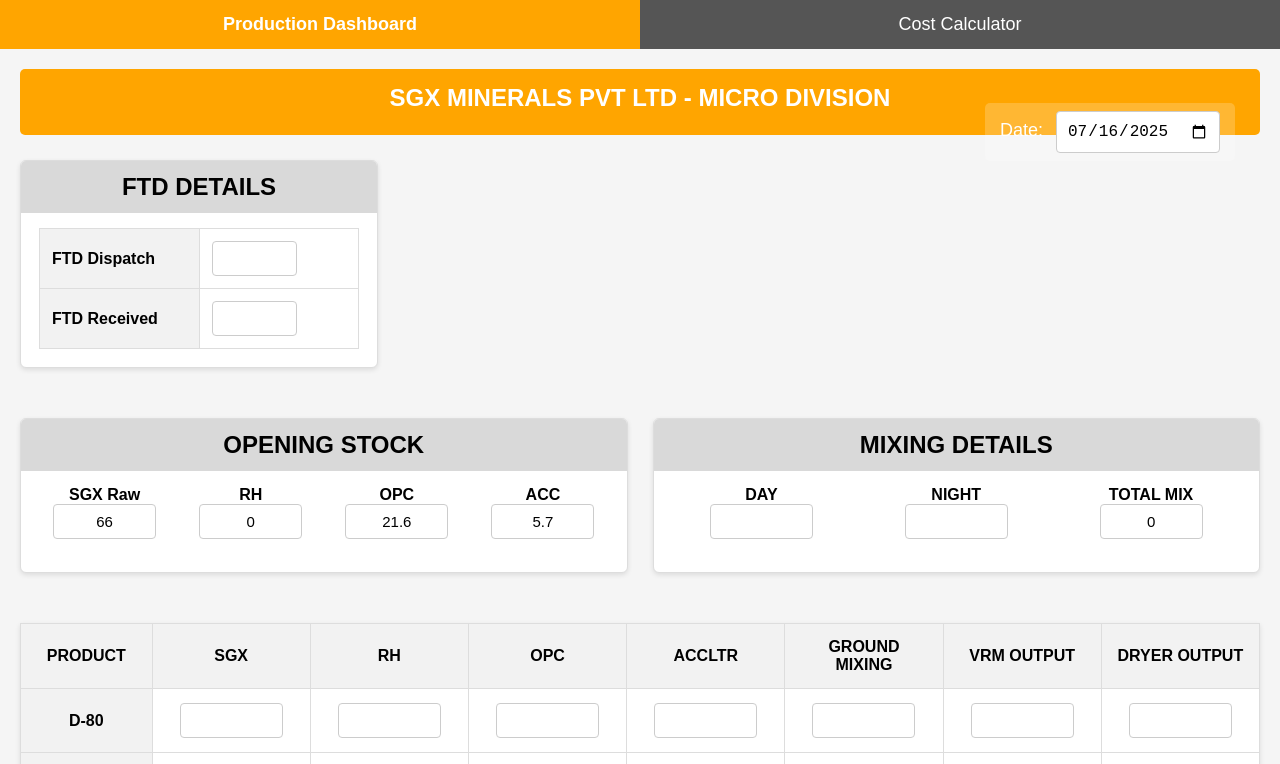
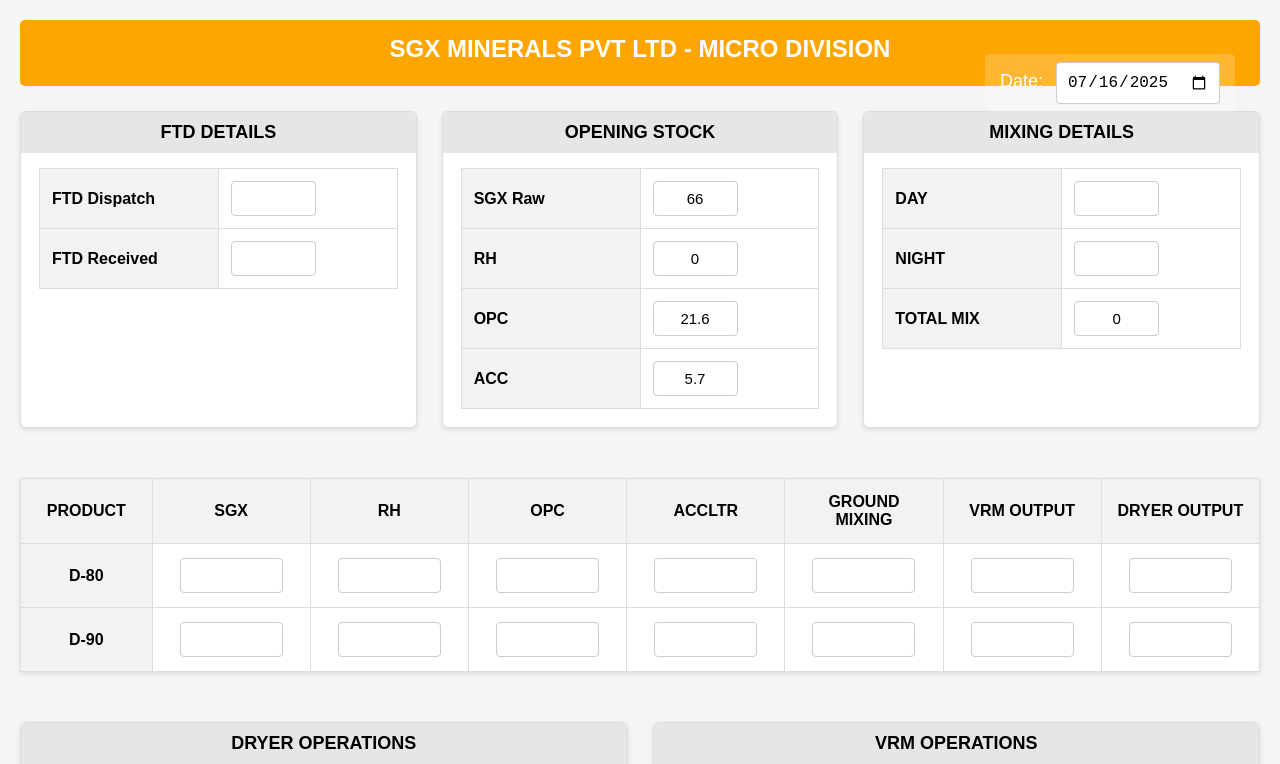
Before and after one commit to bimal-bp/FTD-Production-Report-, a plain HTML site: page index.html in a window 1280 px wide. Shown: the top 764 px of the page. Drawn offline with Linux system fonts and the light colour scheme.

Commit message:
Update index.html

```diff
--- a/index.html
+++ b/index.html
@@ -3,55 +3,14 @@
 <head>
     <meta charset="UTF-8">
     <meta name="viewport" content="width=device-width, initial-scale=1.0">
-    <title>SGX Minerals - Production Management</title>
+    <title>SGX Minerals - Production & Cost Management</title>
     <style>
         /* Global Styles */
         body {
             font-family: Arial, sans-serif;
             margin: 0;
-            padding: 0;
+            padding: 20px;
             background-color: #f5f5f5;
-        }
-
-        /* Tab Navigation */
-        .tab-container {
-            width: 100%;
-            background-color: #333;
-            overflow: hidden;
-        }
-
-        .tab-buttons {
-            display: flex;
-        }
-
-        .tab-button {
-            background-color: #555;
-            color: white;
-            border: none;
-            outline: none;
-            cursor: pointer;
-            padding: 14px 20px;
-            font-size: 18px;
-            flex: 1;
-            transition: background-color 0.3s;
-        }
-
-        .tab-button:hover {
-            background-color: #777;
-        }
-
-        .tab-button.active {
-            background-color: orange;
-            font-weight: bold;
-        }
-
-        .tab-content {
-            display: none;
-            padding: 20px;
-        }
-
-        .tab-content.active {
-            display: block;
         }
 
         /* Common Header Styles */
@@ -286,10 +245,9 @@
             border: 1px solid #ddd;
             padding: 18px;
             border-radius: 6px;
-            margin-bottom: 25px;
-            width: 320px;
             box-shadow: 0 2px 5px rgba(0,0,0,0.1);
             background-color: white;
+            flex: 1;
         }
 
         .ftd-title {
@@ -371,7 +329,7 @@
             font-size: 22px;
         }
 
-        .section-title {
+        .cost-section-title {
             background-color: #d9d9d9;
             font-weight: bold;
             text-align: center;
@@ -449,12 +407,8 @@
                 background-color: white;
             }
 
-            .tab-container, .no-print {
+            .no-print {
                 display: none;
-            }
-
-            .tab-content {
-                display: block !important;
             }
 
             input {
@@ -480,19 +434,29 @@
                 box-shadow: none;
             }
         }
+
+        /* Top sections container */
+        .top-sections {
+            display: flex;
+            gap: 25px;
+            margin-bottom: 25px;
+            width: 100%;
+        }
+
+        /* Cost calculator header */
+        .cost-header {
+            background-color: #4CAF50;
+            color: white;
+            padding: 15px;
+            text-align: center;
+            margin: 40px 0 25px 0;
+            position: relative;
+            border-radius: 5px;
+        }
     </style>
 </head>
 <body>
-    <!-- Tab Navigation -->
-    <div class="tab-container">
-        <div class="tab-buttons">
-            <button class="tab-button active" onclick="openTab('production')">Production Dashboard</button>
-            <button class="tab-button" onclick="openTab('cost')">Cost Calculator</button>
-        </div>
-    </div>
-
-    <!-- Production Dashboard Tab -->
-    <div id="production" class="tab-content active">
+    <!-- Production Dashboard -->
     <div class="header">
         <div class="company-name">SGX MINERALS PVT LTD - MICRO DIVISION</div>
         <div class="date-picker no-print">
@@ -502,6 +466,8 @@
     </div>
 
     <div class="dashboard">
+        <!-- Top Sections (FTD, Opening Stock, Mixing) in one row -->
+        <div class="top-sections">
             <!-- FTD Section -->
             <div class="ftd-section">
                 <div class="section-title">FTD DETAILS</div>
@@ -517,48 +483,46 @@
                 </table>
             </div>
 
-            <!-- Combined Horizontal Section -->
-            <div class="horizontal-container">
             <!-- Opening Stock -->
-                <div class="horizontal-section">
+            <div class="ftd-section">
                 <div class="section-title">OPENING STOCK</div>
-                    <div class="horizontal-row">
-                        <div class="horizontal-cell">
-                            <div class="form-label">SGX Raw</div>
-                            <input type="text" value="66">
-                        </div>
-                        <div class="horizontal-cell">
-                            <div class="form-label">RH</div>
-                            <input type="text" value="0">
-                        </div>
-                        <div class="horizontal-cell">
-                            <div class="form-label">OPC</div>
-                            <input type="text" value="21.6">
-                        </div>
-                        <div class="horizontal-cell">
-                            <div class="form-label">ACC</div>
-                            <input type="text" value="5.7">
-                        </div>
-                    </div>
+                <table class="ftd-table">
+                    <tr>
+                        <th>SGX Raw</th>
+                        <td><input type="text" class="ftd-input-full" value="66"></td>
+                    </tr>
+                    <tr>
+                        <th>RH</th>
+                        <td><input type="text" class="ftd-input-full" value="0"></td>
+                    </tr>
+                    <tr>
+                        <th>OPC</th>
+                        <td><input type="text" class="ftd-input-full" value="21.6"></td>
+                    </tr>
+                    <tr>
+                        <th>ACC</th>
+                        <td><input type="text" class="ftd-input-full" value="5.7"></td>
+                    </tr>
+                </table>
             </div>
 
             <!-- Mixing Details -->
-                <div class="horizontal-section">
+            <div class="ftd-section">
                 <div class="section-title">MIXING DETAILS</div>
-                    <div class="horizontal-row">
-                        <div class="horizontal-cell">
-                            <div class="form-label">DAY</div>
-                            <input type="text">
-                        </div>
-                        <div class="horizontal-cell">
-                            <div class="form-label">NIGHT</div>
-                            <input type="text">
-                        </div>
-                        <div class="horizontal-cell">
-                            <div class="form-label">TOTAL MIX</div>
-                            <input type="text" value="0">
-                        </div>
-                    </div>
+                <table class="ftd-table">
+                    <tr>
+                        <th>DAY</th>
+                        <td><input type="text" class="ftd-input-full"></td>
+                    </tr>
+                    <tr>
+                        <th>NIGHT</th>
+                        <td><input type="text" class="ftd-input-full"></td>
+                    </tr>
+                    <tr>
+                        <th>TOTAL MIX</th>
+                        <td><input type="text" class="ftd-input-full" value="0"></td>
+                    </tr>
+                </table>
             </div>
         </div>
 
@@ -694,11 +658,9 @@
         <button class="submit-btn" onclick="submitData()">Submit Data</button>
         <button class="submit-btn" onclick="window.print()" style="background-color: #2196F3; margin-left: 30px;">Print Report</button>
     </div>
-    </div>
 
-    <!-- Cost Calculator Tab -->
-    <div id="cost" class="tab-content">
-        <div class="header">
+    <!-- Cost Calculator Section -->
+    <div class="cost-header">
         <div class="company-name">SGX MINERALS PVT LTD - COST CALCULATOR</div>
         <div class="date-picker no-print">
             <label for="cost-date">Date: </label>
@@ -712,7 +674,7 @@
         <div class="cost-column">
             <table class="cost-table" id="individualCosts">
                 <tr>
-                        <th colspan="2" class="section-title">INDIVIDUAL COSTS</th>
+                    <th colspan="2" class="cost-section-title">INDIVIDUAL COSTS</th>
                 </tr>
                 <tr>
                     <th>COST ITEM</th>
@@ -772,7 +734,7 @@
         <div class="cost-column">
             <table class="cost-table" id="totalCosts">
                 <tr>
-                        <th colspan="2" class="section-title">TOTAL COSTS</th>
+                    <th colspan="2" class="cost-section-title">TOTAL COSTS</th>
                 </tr>
                 <tr>
                     <th>COST ITEM</th>
@@ -803,38 +765,15 @@
         <button class="calculator-btn reset-btn" onclick="resetValues()">RESET ALL</button>
         <button class="calculator-btn" onclick="window.print()" style="background-color: #2196F3;">PRINT REPORT</button>
     </div>
-    </div>
 
     <script>
-        // Tab Navigation Functionality
-        function openTab(tabName) {
-            const tabContents = document.getElementsByClassName("tab-content");
-            for (let i = 0; i < tabContents.length; i++) {
-                tabContents[i].classList.remove("active");
-            }
-
-            const tabButtons = document.getElementsByClassName("tab-button");
-            for (let i = 0; i < tabButtons.length; i++) {
-                tabButtons[i].classList.remove("active");
-            }
-
-            document.getElementById(tabName).classList.add("active");
-            event.currentTarget.classList.add("active");
-
-            // Set date for the active tab
-            if (tabName === 'production') {
-                document.getElementById('report-date').valueAsDate = new Date();
-            } else {
-                document.getElementById('cost-date').valueAsDate = new Date();
-            }
-        }
-
         // Production Dashboard Functions
         document.getElementById('report-date').valueAsDate = new Date();
+        document.getElementById('cost-date').valueAsDate = new Date();
 
         function submitData() {
             const date = document.getElementById('report-date').value;
-            const inputs = document.querySelectorAll('#production input:not([type="date"])');
+            const inputs = document.querySelectorAll('input:not([type="date"])');
             const data = {
                 date: date,
                 values: []
@@ -845,12 +784,10 @@
             });
 
             console.log("Submitted production data:", data);
-            alert(`Production data for ${date} submitted! Check console for details.`);
+            alert(`Data for ${date} submitted! Check console for details.`);
         }
 
         // Cost Calculator Functions
-        document.getElementById('cost-date').valueAsDate = new Date();
-
         function calculateTotals() {
             // Get all input values
             const mixing = parseFloat(document.getElementById('mixing').value) || 0;
@@ -884,7 +821,7 @@
 
         function resetValues() {
             // Reset all input fields to 0.00
-            const inputs = document.querySelectorAll('#cost input[type="number"]');
+            const inputs = document.querySelectorAll('input[type="number"]');
             inputs.forEach(input => {
                 input.value = "0.00";
             });
```
Lines whose indentation alone changed are shown as unchanged.
